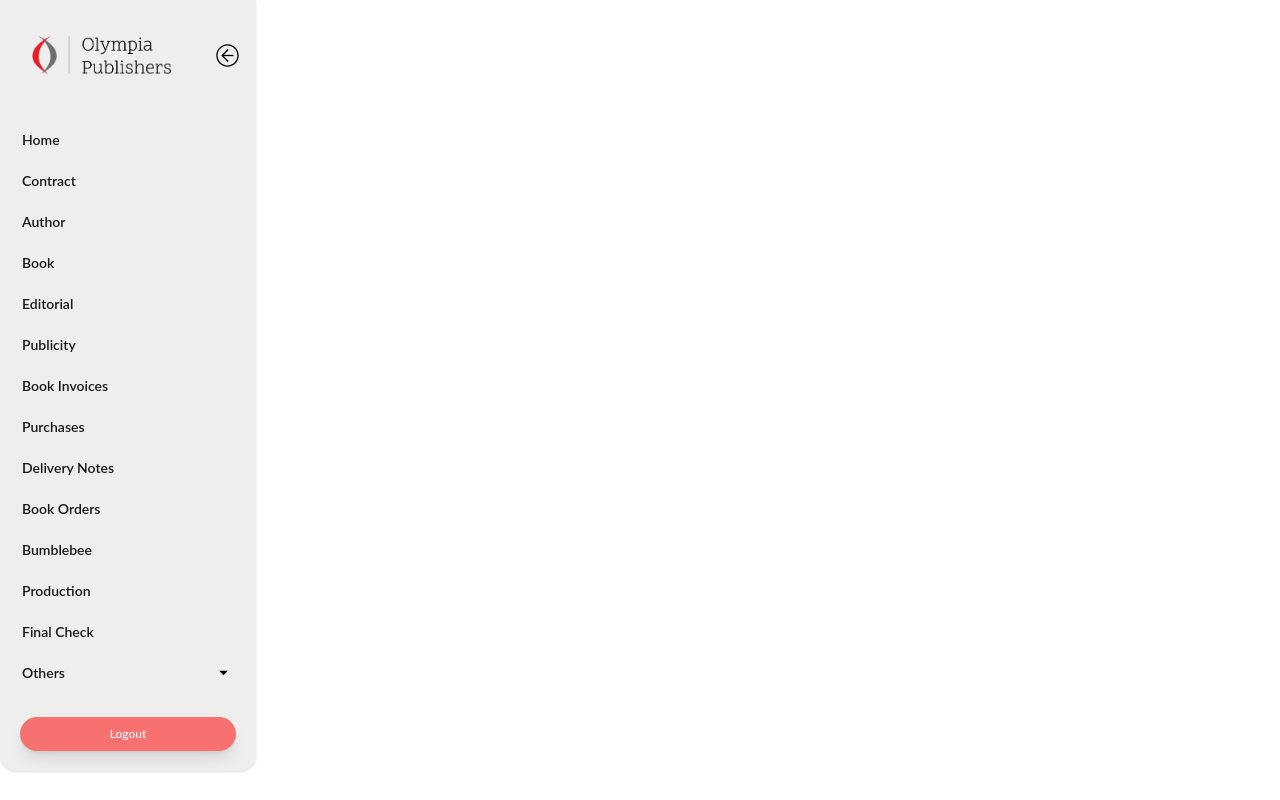
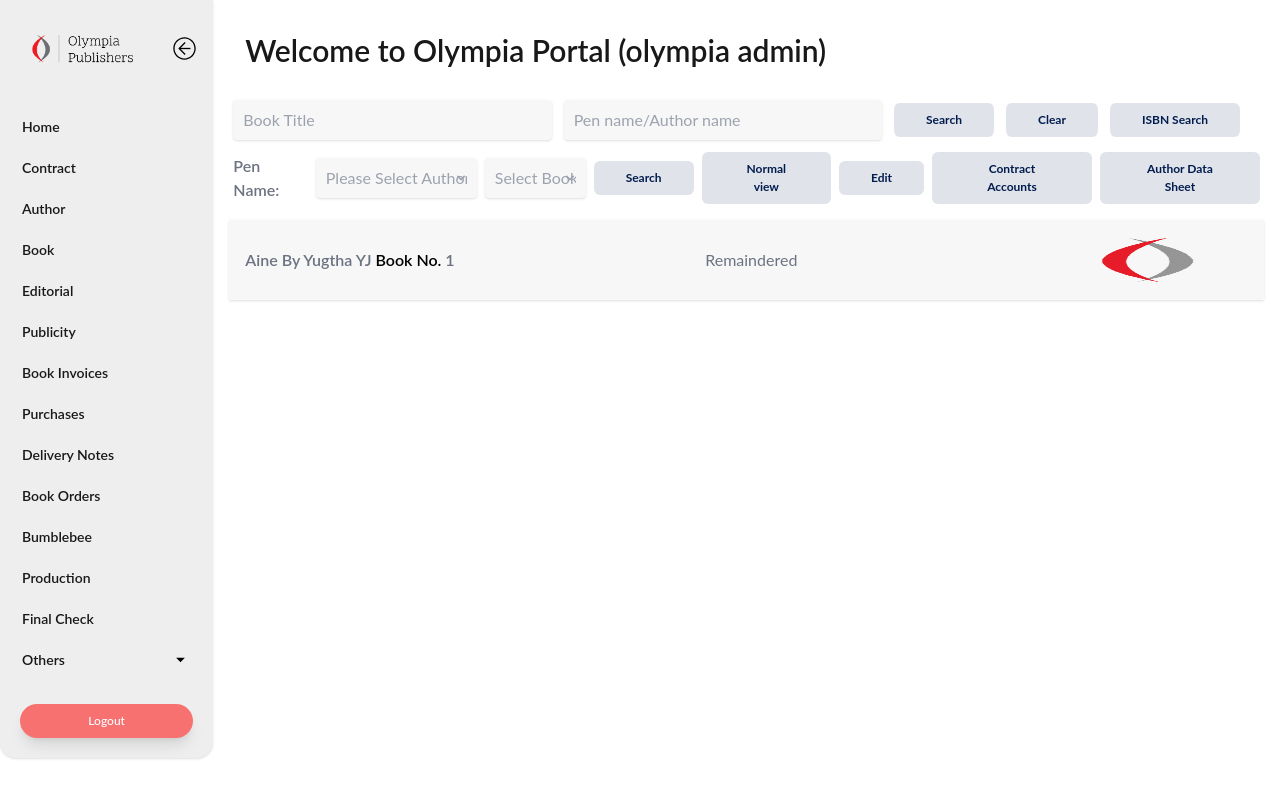
Before and after one commit to Hadees621/Olympia-Admin, a React (Create React App) app: page /Contract in a window 1280 px wide. Built offline with nearby package versions, Linux system fonts and the light colour scheme.

Commit message:
contract: header

```diff
--- a/src/App.js
+++ b/src/App.js
@@ -1,10 +1,12 @@
 import React from "react";
 import { Route, Routes } from "react-router-dom";
 import Home from "./pages/home/Home";
+import Contract from "./pages/contract/Contract";
 
 const App = () => (
   <Routes>
     <Route path="/" element={<Home />} />
+    <Route path="/Contract" element={<Contract />} />
   </Routes>
 );
 
--- a/src/components/Button.js
+++ b/src/components/Button.js
@@ -4,7 +4,7 @@
   const textClass = text;
   return (
     <button
-      className={`border bg-[#001C4E1F] rounded-md ${textClass} text-[#001C4E] font-bold px-8 py-2`}
+      className={` bg-[#001C4E1F] rounded-md ${textClass} text-[#001C4E] font-bold px-8 py-2`}
     >
       {title}
     </button>
--- a/src/components/SelectField.js
+++ b/src/components/SelectField.js
@@ -13,7 +13,7 @@
       <select
         value={value}
         onChange={onChange}
-        className="shadow appearance-none border bg-[#F7F7F7] rounded w-full p-2.5 text-gray-400 leading-tight focus:outline-none"
+        className="shadow appearance-none bg-[#F7F7F7] rounded w-full p-2.5 text-gray-400 leading-tight focus:outline-none"
         {...props}
       >
         <option value="" disabled>
--- a/src/components/sidebar/components/SidebarMenuItem.js
+++ b/src/components/sidebar/components/SidebarMenuItem.js
@@ -18,7 +18,7 @@
       >
         {submenuItems ? (
           <>
-            <span className="flex-growW">{label}</span>
+            <span className="flex-grow">{label}</span>
             {isSubmenuOpen ? (
               <SidebarDropdown classes={"rotate-180"} />
             ) : (
--- /dev/null
+++ b/src/pages/contract/Contract.js
@@ -0,0 +1,70 @@
+import React, { useState } from "react";
+import SearchField from "../home/components/SearchField";
+import Button from "../../components/Button";
+import SelectField from "../../components/SelectField";
+import Plus from "../../utils/icons/Plus";
+
+const Contract = () => {
+  const [selectedValues, setSelectedValues] = useState(["", ""]);
+
+  const handleSelectChange = (index, e) => {
+    const newSelectedValues = [...selectedValues];
+    newSelectedValues[index] = e.target.value;
+    setSelectedValues(newSelectedValues);
+  };
+
+  const options = [
+    { value: "option1", label: "Option 1" },
+    { value: "option2", label: "Option 2" },
+    { value: "option3", label: "Option 3" },
+    { value: "option4", label: "Option 4" },
+  ];
+
+  const placeholders = ["Please Select Author", "Select Book"];
+
+  return (
+    <div className="w-full text-start items-center">
+      <p className="text-3xl font-semibold mt-8 ml-8">
+        Welcome to Olympia Portal (olympia admin)
+      </p>
+
+      <div className="flex items-center mt-8 gap-3 ml-5 pr-10">
+        <SearchField placeholder="Book Title" />
+        <SearchField placeholder="Pen name/Author name" />
+        <Button title="Search" text="text-[12px]" />
+        <Button title="Clear" text="text-[12px]" />
+        <Button title="ISBN Search" text="text-[12px]" />
+      </div>
+
+      <div className="flex gap-2 justify-start mt-3 items-center ml-5 w-full pr-10">
+        <p className="text-md font-semibold text-gray-500">Pen Name:</p>
+        {placeholders.map((placeholder, index) => (
+          <SelectField
+            key={index}
+            placeholder={placeholder}
+            value={selectedValues[index]}
+            onChange={(e) => handleSelectChange(index, e)}
+            options={options}
+          />
+        ))}
+        <Button title="Search" text="text-[12px]" />
+        <Button title="Normal view" text="text-[12px]" />
+        <Button title="Edit" text="text-[12px]" />
+        <Button title="Contract Accounts" text="text-[12px]" />
+        <Button title="Author Data Sheet" text="text-[12px]" />
+      </div>
+
+      <div className="shadow mt-4 bg-[#F7F7F7] p-2 flex justify-between m-4 items-center px-4">
+        <p className="text-md font-semibold text-gray-500">
+          Aine By Yugtha YJ <span className="text-black"> Book No. </span> 1
+        </p>
+
+        <p className="text-md font-normal text-gray-500">Remaindered</p>
+
+        <Plus classes={"w-16 h-16"} />
+      </div>
+    </div>
+  );
+};
+
+export default Contract;
--- a/src/pages/home copy/Home.js
+++ /dev/null
@@ -1,11 +0,0 @@
-import React from "react";
-
-const Home = () => {
-  return (
-    <div className="text-4xl text-black">
-      HomeHomeHomeHomeHomeHomeHomeHomeHomeHomeHomeHomeHomeHomeHomeHomeHomeHomeHomeHomeHomeHome
-    </div>
-  );
-};
-
-export default Home;
--- a/src/pages/home/components/SearchField.js
+++ b/src/pages/home/components/SearchField.js
@@ -6,7 +6,7 @@
       <input
         type="text"
         placeholder={placeholder}
-        className="shadow appearance-none border bg-[#F7F7F7] rounded w-full p-2.5 text-gray-700 leading-tight focus:outline-none"
+        className="shadow appearance-none bg-[#F7F7F7] rounded w-full p-2.5 text-gray-700 leading-tight focus:outline-none"
         {...props}
       />
     </div>
--- a/src/utils/icons/Plus.js
+++ b/src/utils/icons/Plus.js
@@ -5,7 +5,7 @@
     <img
       src="/assets/logomark.png"
       alt="logo"
-      className="w-[200px] align-middle p-"
+      className={`w-[200px] align-middle ${classes}`}
     />
   );
 };
```
